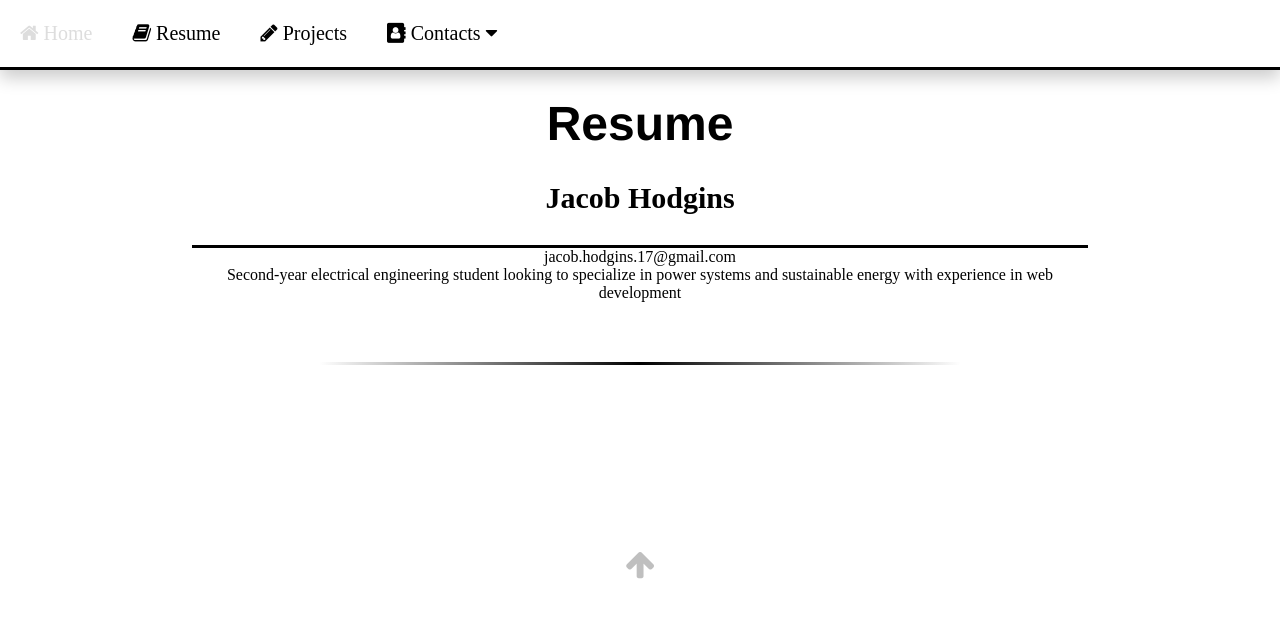
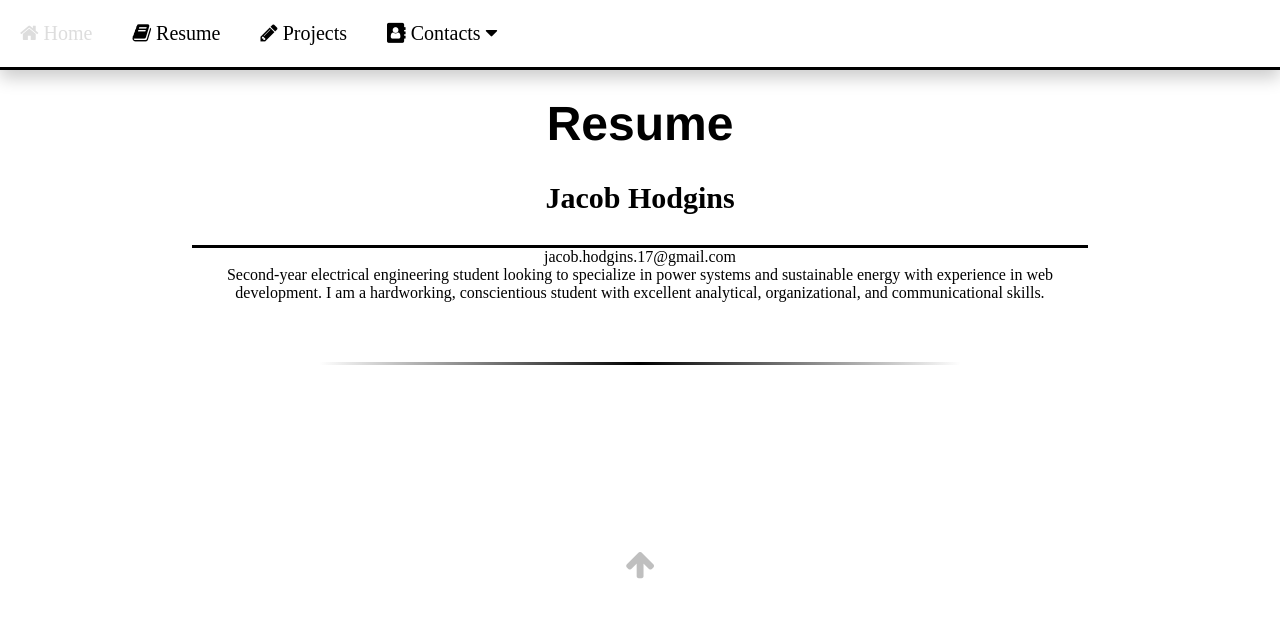
Before and after one commit to JacobHodgins/hodginsjacob, a Jekyll site: the page built from resume/index.html, in a window 1280 px wide. Shown: the top 618 px of the page. Built offline with Jekyll 4.4.1, drawn with Linux system fonts in a browser that asks for light colours.

Commit message:
Update index.html

```diff
--- a/resume/index.html
+++ b/resume/index.html
@@ -11,7 +11,8 @@ title: Resume
     <div class="my-email">jacob.hodgins.17@gmail.com</div>
     <span></span>
     <div class="resume-blurb">
-      Second-year electrical engineering student looking to specialize in power systems and sustainable energy with experience in web development
+      Second-year electrical engineering student looking to specialize in power systems and sustainable energy with experience in web development. I am a hardworking,
+      conscientious student with excellent analytical, organizational, and communicational skills.
     </div>
   </div>
 
```
